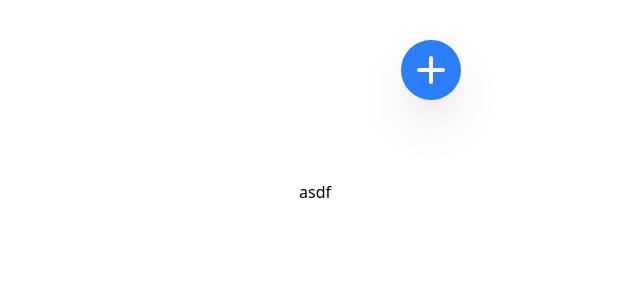
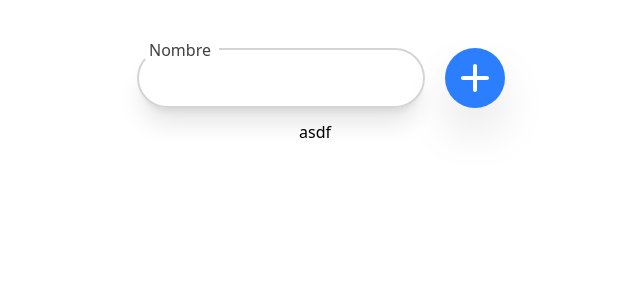
Before and after one commit to Fhueth/TaskBoard, a Vue app: page / in a window 1280 px wide. Shown: the top 300 px of the page, without its empty margins (325-965 px from the left). Built offline with nearby package versions, Linux system fonts and the light colour scheme.

Commit message:
definido props y emits entre formulario y campo

```diff
--- a/src/components/Form.vue
+++ b/src/components/Form.vue
@@ -1,13 +1,29 @@
 <script setup lang="ts">
+import { reactive } from 'vue';
 import Button from './form/Button.vue';
 import Input from './form/Input.vue';
+import type { Field } from '../types/Form';
 
+const form = reactive({
+    name: { value: '', valid: false },
+});
+
+const check = (field: Field, valid: boolean) => {
+    form[field].valid = valid
+}
+const submit = ()=> {
+    if(!Object.values(form).every((f) => f.valid)) {
+        return;
+    }
+}
 
 </script>
 
 <template>
-    <form @submit.prevent="">
-        <Input/>
+    <form @submit.prevent="submit" novalidate
+    class="flex gap-2 items-center size-fit backdrop-blur-2xl fixed top-10 left-1/2 -translate-x-1/2 w-fit z-50"
+    >
+        <Input @validity="check" type="text" name="name" required>Nombre</Input>
         <Button/>
     </form>
 </template>
--- a/src/components/form/Input.vue
+++ b/src/components/form/Input.vue
@@ -1,7 +1,30 @@
 <script setup lang="ts">
+
+import { ref, watch } from 'vue';
+import type { Field } from '../../types/Form';
+const props = defineProps<{
+    type: string
+    name: Field
+    required?: boolean
+}>()
+
+const emit = defineEmits<{
+    (e: 'validity', name: Field, valid: boolean): void
+}>();
+
+const value = ref<string>("");
+const valid = ref<boolean>(false);
+
+watch(value, ()=>{
+    valid.value = value.value.length > 3;
+    emit('validity', props.name, valid.value);
+});
 
 </script>
 
 <template>
-    <input class="" type="text">
+    <div class="relative w-fit h-fit px-3 py-2">
+        <input v-model="value" :type="`${type}`" :required="required" minlength="3"  id="name" :name="`${name}`" :class="`w-2xs border-2 rounded-4xl p-4 text-[16px] ${(!valid && value != '') ? ` border-orange-600` : `border-neutral-300`} appearance-none truncate text-neutral-500 font-bold shadow-xl outline-none focus:border-neutral-700`"/>
+        <label for="name" class="absolute px-2 left-4 -top-0.5 z-10 rounded-2xl font-medium text-neutral-700 bg-white"><slot/></label>
+    </div>
 </template>
```
